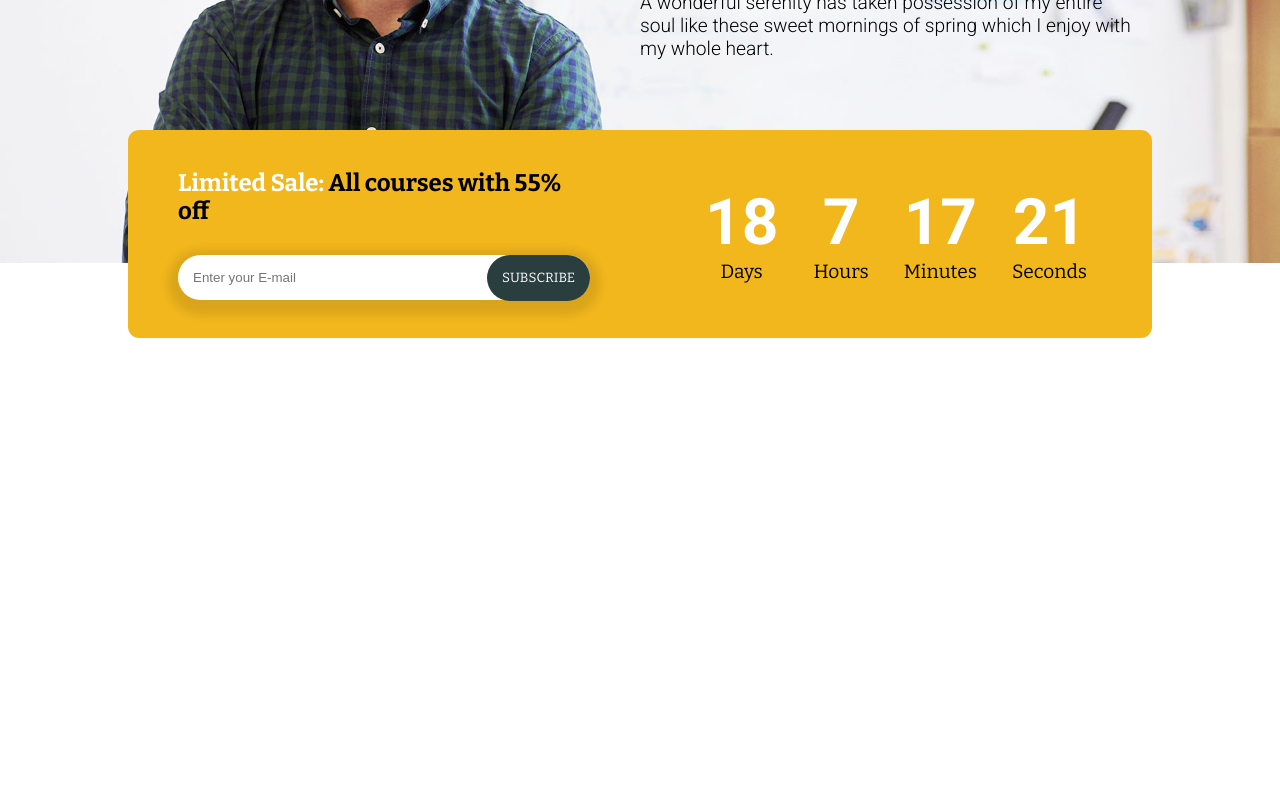
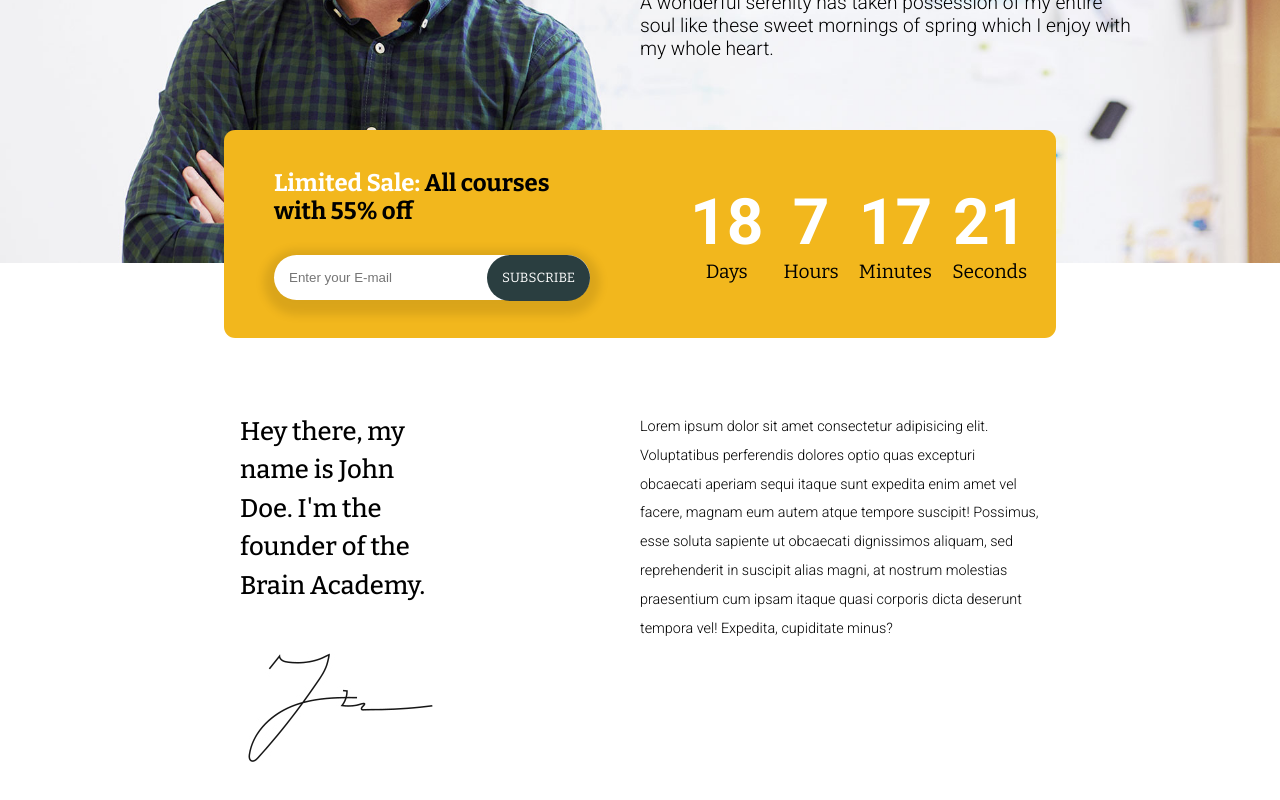
Before and after one commit to twotimesgi/proj-html-vuejs, a Vue app: page / in a window 1280 px wide. Shown: the part 438-1238 px from the top of the page. Before the commit the page ends 800 px from the top, so only its background shows below. Built offline with nearby package versions, Linux system fonts and the light colour scheme.

Commit message:
About Us

```diff
--- a/src/App.vue
+++ b/src/App.vue
@@ -1,19 +1,25 @@
 <template>
 <div id="app">
   <header-comp />
-  <hero-comp />
+  <main>
+    <hero-comp />
+    <about-comp />
+  </main>
 </div>
 </template>
 
 <script>
 import HeaderComp from './components/HeaderComp.vue'
 import HeroComp from './components/HeroComp.vue'
+import AboutComp from './components/AboutComp.vue'
+
 
 export default {
   name: 'App',
   components: {
     HeaderComp,
-    HeroComp
+    HeroComp,
+    AboutComp
   }
 }
 </script>
--- /dev/null
+++ b/src/components/AboutComp.vue
@@ -0,0 +1,53 @@
+<template>
+    <section class="about">
+      <div class="container">
+        <div class="left">
+          <h3>Hey there, my name is John Doe. I'm the founder of the Brain Academy.</h3>
+          <img src="../assets/sign.jpg">
+        </div>
+        <div class="right">
+          <p>Lorem ipsum dolor sit amet consectetur adipisicing elit. Voluptatibus perferendis dolores optio quas excepturi obcaecati aperiam sequi itaque sunt expedita enim amet vel facere, magnam eum autem atque tempore suscipit!
+          Possimus, esse soluta sapiente ut obcaecati dignissimos aliquam, sed reprehenderit in suscipit alias magni, at nostrum molestias praesentium cum ipsam itaque quasi corporis dicta deserunt tempora vel! Expedita, cupiditate minus?</p>
+          </div>
+      </div>
+    </section>
+</template>
+
+<script>
+export default {
+  name: "AboutComp",
+};
+</script>
+
+<!-- Add "scoped" attribute to limit CSS to this component only -->
+<style scoped lang="scss">
+$titleSize: 1.6rem;
+$numberSize: 5rem;
+$textSize: 0.9rem;
+
+.left, .right{
+  width: 60%;
+  padding: 150px 100px;
+  display: flex;
+  flex-direction: column;
+  align-items: center
+;}
+
+.left{
+  width: 40%;
+}
+
+h3{
+  font-family: "Bitter", serif;
+  font-size: $titleSize;
+  font-weight: 500;
+  line-height: $titleSize * 1.5;
+  margin-bottom: 3rem;
+}
+
+p{
+  font-weight: 300;
+  font-size: $textSize;
+  line-height: $textSize*2;
+}
+</style>
--- a/src/components/HeroComp.vue
+++ b/src/components/HeroComp.vue
@@ -1,19 +1,30 @@
 <template>
-  <section>
+  <section class="hero">
     <div class="container">
       <div class="text-box">
-        <div class="title"><h1>Start your Human <span class="hl-accent">Revolution</span> today</h1></div>
-        <div class="subTitle"><h2>A wonderful serenity has taken possession of my entire soul like these sweet mornings of spring which I enjoy with my whole heart.</h2></div>
+        <div class="title">
+          <h1>
+            Start your Human <span class="hl-accent">Revolution</span> today
+          </h1>
+        </div>
+        <div class="subTitle">
+          <h2>
+            A wonderful serenity has taken possession of my entire soul like
+            these sweet mornings of spring which I enjoy with my whole heart.
+          </h2>
+        </div>
       </div>
       <div class="cta-box">
         <div class="left">
-          <h3><span class="hl-white">Limited Sale:</span> All courses with 55% off</h3>
+          <h3>
+            <span class="hl-white">Limited Sale:</span> All courses with 55% off
+          </h3>
           <div class="input-container">
-            <input type="text" placeholder="Enter your E-mail"/>
+            <input type="text" placeholder="Enter your E-mail" />
             <button>SUBSCRIBE</button>
           </div>
         </div>
-        <countdown-comp class="right"/>
+        <countdown-comp class="right" />
       </div>
     </div>
   </section>
@@ -24,9 +35,9 @@ import CountdownComp from "./CountdownComp.vue";
 
 export default {
   name: "HeroComp",
-  components:{
-    CountdownComp
-  }
+  components: {
+    CountdownComp,
+  },
 };
 </script>
 
@@ -40,49 +51,49 @@ $subtitleSize: 1.2rem;
 $ctaSize: 1.5rem;
 $btnBackground: rgb(42, 62, 64);
 
-section{
+.hero {
   width: 100%;
   background-image: url("../assets/hero.jpg");
   background-repeat: no-repeat;
-  height:  70vh;
+  height: 70vh;
   background-size: cover;
   position: relative;
 }
 
-.container{
+.container {
   flex-direction: column;
   justify-content: center;
   align-items: flex-end;
   height: 100%;
 }
 
-.text-box{
+.text-box {
   width: 50%;
   height: 300px;
 
-  h1{
+  h1 {
     margin-bottom: 1.5rem;
     color: $textColor;
     font-size: $titleSize;
-    font-family: 'Bitter', serif;
+    font-family: "Bitter", serif;
   }
 
-  h2{
+  h2 {
     font-weight: 300;
     font-size: $subtitleSize;
   }
 }
-  .hl-accent{
-    color: $accentColor;
-  }
+.hl-accent {
+  color: $accentColor;
+}
 
-  .hl-white{
-    color: white;
-  }
-.cta-box{
+.hl-white {
+  color: white;
+}
+
+.cta-box {
   background-color: $accentColor;
-  width: 80%;
-  max-width: 65rem;
+  width: 65%;
   height: 13rem;
   position: absolute;
   bottom: -75px;
@@ -94,32 +105,33 @@ section{
   align-items: center;
 }
 
-.left, .right{
+.left,
+.right {
   width: 50%;
   padding: 50px;
 }
 
-.left{
+.left {
   display: flex;
   justify-content: center;
   align-items: center;
   flex-direction: column;
   gap: 30px;
 
-  h3{
-    font-family: 'Bitter', serif;
+  h3 {
+    font-family: "Bitter", serif;
     font-size: $ctaSize;
   }
 
-  input{
+  input {
     padding: 15px;
-    box-shadow: 0px 5px 10px 10px rgba(0,0,0,0.1);
+    box-shadow: 0px 5px 10px 10px rgba(0, 0, 0, 0.1);
     border: none;
     border-radius: 3rem;
     width: 100%;
   }
 
-  button{
+  button {
     position: absolute;
     right: 0;
     top: 0;
@@ -127,15 +139,15 @@ section{
     border: 0px;
     background-color: $btnBackground;
     color: white;
-    font-family: 'Bitter', serif;
+    font-family: "Bitter", serif;
     border-radius: 3rem;
   }
 
-  button:hover{
+  button:hover {
     filter: brightness(0.8);
   }
 
-  .input-container{
+  .input-container {
     width: 100%;
     position: relative;
   }
```
